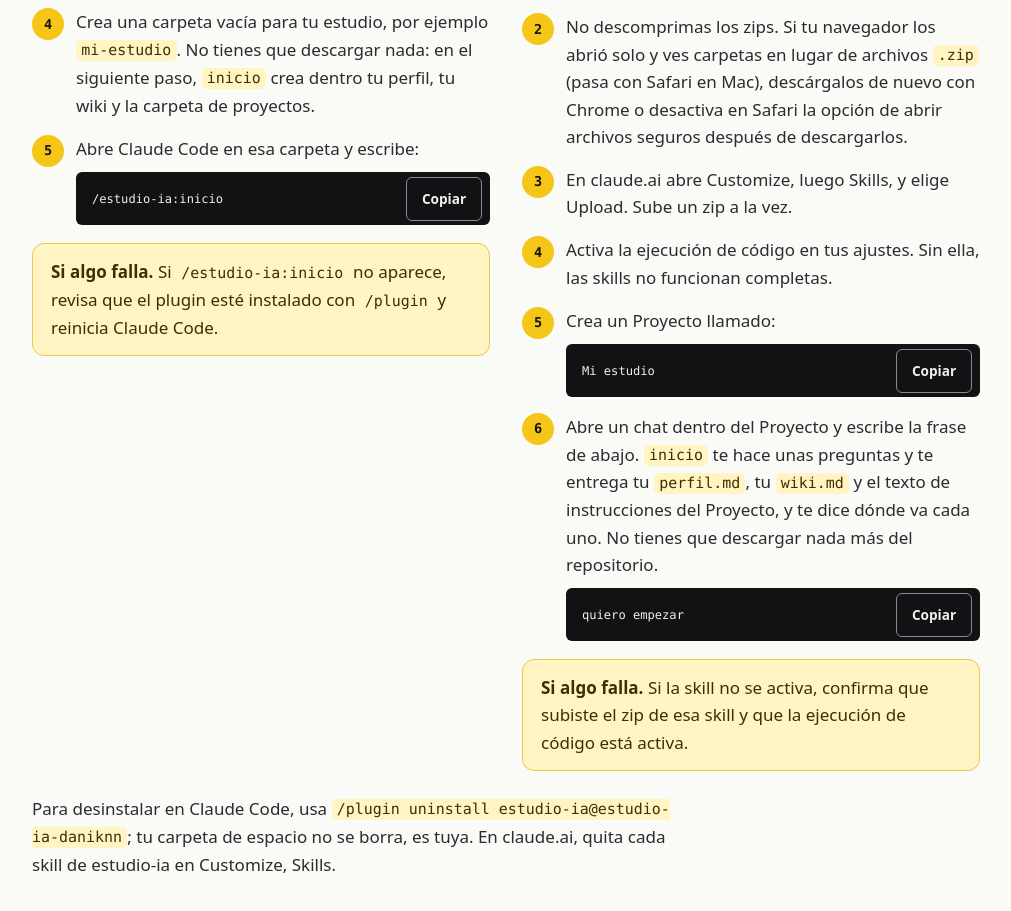
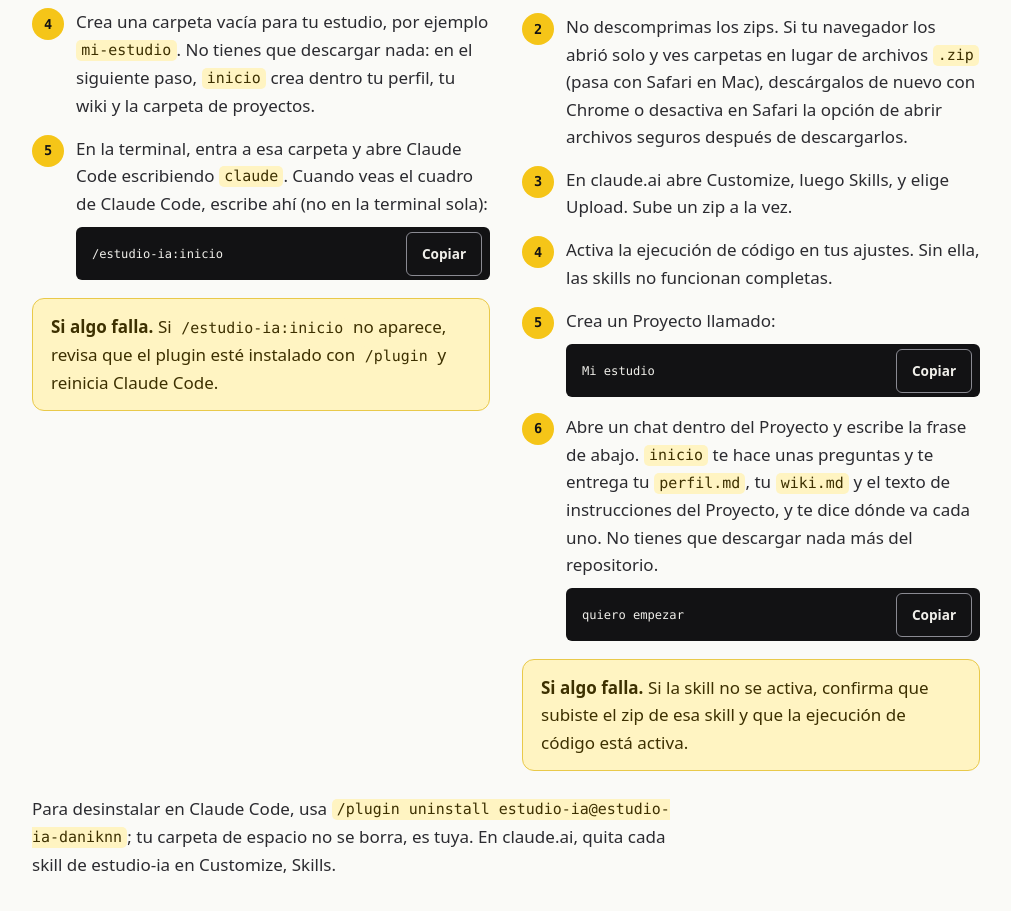
Before and after one commit to daniknn/estudio-ia, a plain HTML site: page guia/index.html in a window 1280 px wide. Shown: the part 2183-3094 px from the top of the page, without its empty margins (134-1145 px from the left). Drawn offline with Linux system fonts and the light colour scheme.

Commit message:
docs(instalar): aclarar que /estudio-ia:inicio se escribe dentro de Claude Code
Co-Authored-By: Claude Opus 5.5 <noreply@anthropic.com>

```diff
--- a/guia/index.html
+++ b/guia/index.html
@@ -253,7 +253,7 @@ footer p { color: var(--fg); }
             <p>Crea una carpeta vacía para tu estudio, por ejemplo <code>mi-estudio</code>. No tienes que descargar nada: en el siguiente paso, <code>inicio</code> crea dentro tu perfil, tu wiki y la carpeta de proyectos.</p>
           </div></li>
           <li><div class="body">
-            <p>Abre Claude Code en esa carpeta y escribe:</p>
+            <p>En la terminal, entra a esa carpeta y abre Claude Code escribiendo <code>claude</code>. Cuando veas el cuadro de Claude Code, escribe ahí (no en la terminal sola):</p>
             <div class="cmd"><pre tabindex="0"><code>/estudio-ia:inicio</code></pre><button class="copy" type="button" aria-label="Copiar el comando de inicio">Copiar</button></div>
           </div></li>
         </ol>
```
Also changed, not shown: 1 other file.
